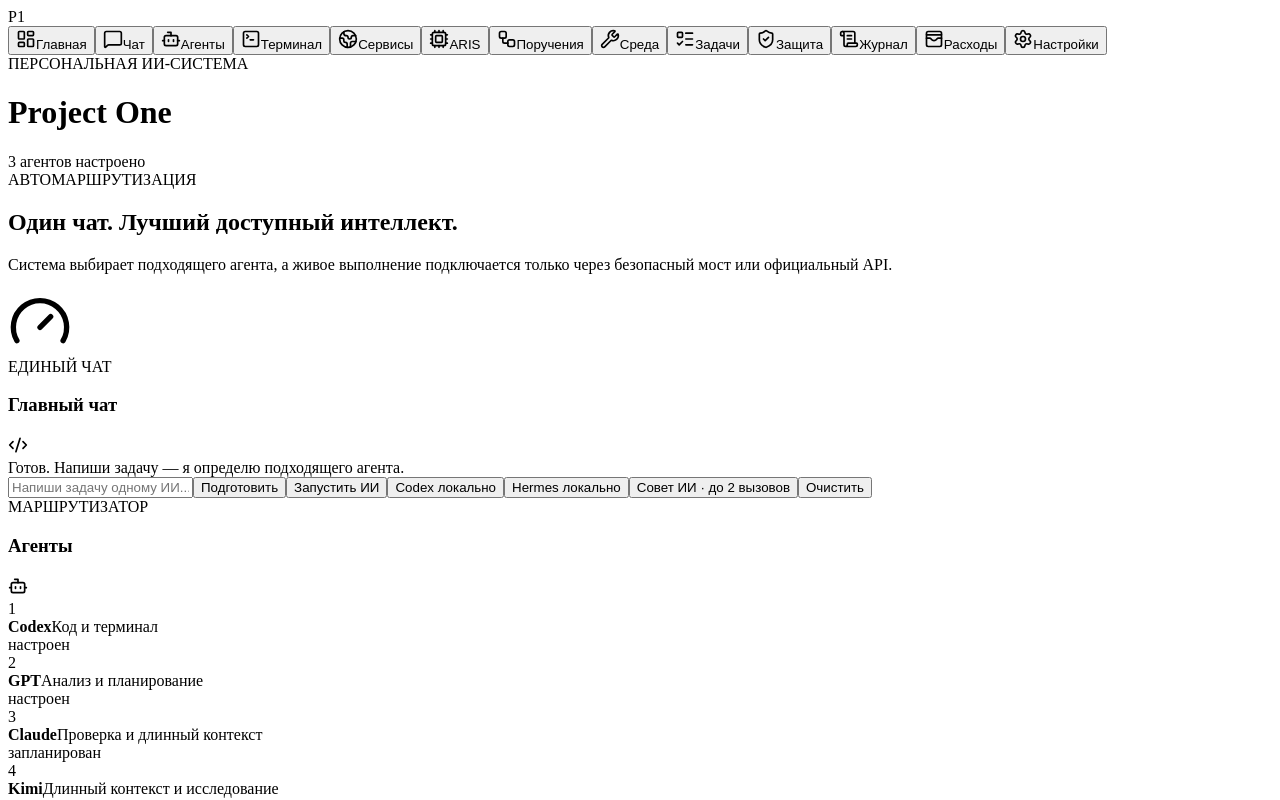
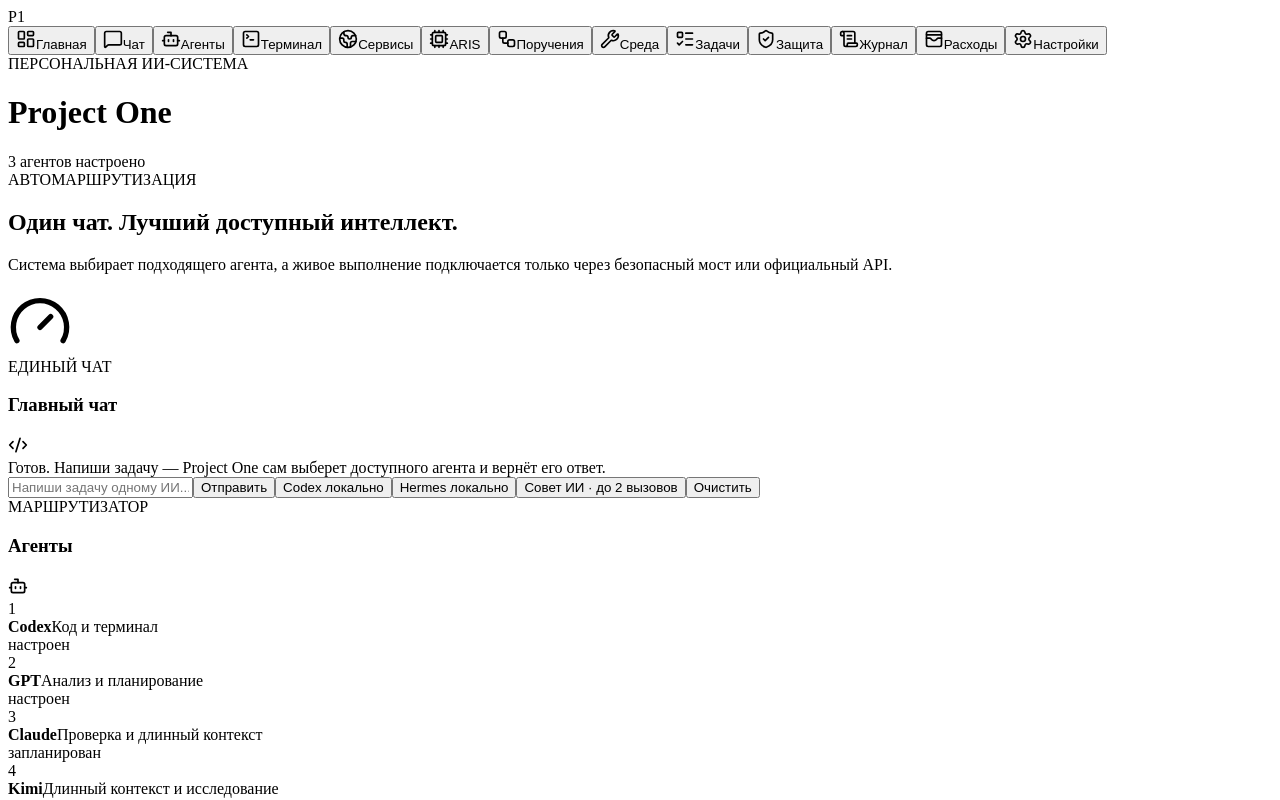
Before and after one commit to Aslan-Khashtyrov/ARIS, a React (Vite) app in the folder control-center/: page / in a window 1280 px wide. Both pictures are taken after a click on the button "Чат". Shown: the top 800 px of the page. Built offline with nearby package versions, Linux system fonts and the light colour scheme; what @capacitor/core would draw is missing.

Commit message:
Make Project One chat execute the best available agent

```diff
--- a/control-center/package.json
+++ b/control-center/package.json
@@ -1,7 +1,7 @@
 {
   "name": "personal-ai-hub",
   "private": true,
-  "version": "2.4.0",
+  "version": "2.5.0",
   "type": "module",
   "scripts": {
     "dev": "vite --host 0.0.0.0",
--- a/control-center/src/App.jsx
+++ b/control-center/src/App.jsx
@@ -84,7 +84,11 @@
           setText(''); return true;
         }
       }
-      updateState(current => ({ logs: appendLog(current.logs, t.logLiveAiUnavailable) }));
+      updateState(current => ({
+        chatHistory: [...current.chatHistory, { kind: 'me', author: t.you, text: value }, { kind: 'agent', author: 'Project One', text: t.noLiveAgent }].slice(-100),
+        logs: appendLog(current.logs, t.logLiveAiUnavailable),
+      }));
+      setText('');
       return false;
     } finally { setLiveAiBusy(false); }
   }
@@ -102,20 +106,6 @@
     } catch {
       updateState(current => ({ logs: appendLog(current.logs, t.logCouncilFailed) })); return false;
     } finally { setCouncilBusy(false); }
-  }
-
-  function sendMessage() {
-    const value = text.trim();
-    if (!value) return;
-    const route = routingPreview(value, t);
-    updateState(current => ({
-      chatHistory: [...current.chatHistory,
-        { kind: 'me', author: t.you, text: value },
-        { kind: 'agent', author: route.agent.name, text: route.message },
-      ].slice(-100),
-      logs: appendLog(current.logs, t.logChatRouted(route.agent.name)),
-    }));
-    setText('');
   }
 
   function addMission(textValue) {
@@ -142,7 +132,7 @@
   const common = { t };
   const screens = {
     home: <HomeScreen {...common} state={state} configured={configured} onNavigate={setTab}/>,
-    chat: <ChatScreen {...common} text={text} setText={setText} history={state.chatHistory} onSend={sendMessage} onRunLiveAi={runLiveAi} onRunCodex={() => runLocal('codex')} onRunHermes={() => runLocal('hermes')} liveAiBusy={liveAiBusy} onRunCouncil={runNativeCouncil} councilBusy={councilBusy} onClear={() => updateState({ chatHistory: [] })}/>,
+    chat: <ChatScreen {...common} text={text} setText={setText} history={state.chatHistory} onSend={runLiveAi} onRunLiveAi={runLiveAi} onRunCodex={() => runLocal('codex')} onRunHermes={() => runLocal('hermes')} liveAiBusy={liveAiBusy} onRunCouncil={runNativeCouncil} councilBusy={councilBusy} onClear={() => updateState({ chatHistory: [] })}/>,
     agents: <AgentsScreen {...common} state={state} updateState={updateState}/>,
     terminal: <TerminalScreen {...common} state={state} updateState={updateState}/>,
     services: <ServicesScreen {...common} notice={notice} setNotice={setNotice}/>,
--- a/control-center/src/Screens.jsx
+++ b/control-center/src/Screens.jsx
@@ -34,7 +34,7 @@
     <div className="grid"><section className="panel chat-panel">
       <div className="panel-head"><div><span className="kicker">{t.unifiedChat}</span><h3>{t.mainChat}</h3></div><Code2 size={20}/></div>
       <div className="messages">{history.length ? history.map((item, i) => <div className={'bubble ' + item.kind} key={i}><b>{item.author}</b><span>{item.text}</span></div>) : <div className="bubble system"><span>{t.readyMessage}</span></div>}</div>
-      <div className="composer"><input value={text} onChange={e => setText(e.target.value)} onKeyDown={e => e.key === 'Enter' && onSend()} placeholder={t.inputPlaceholder}/><button onClick={onSend}>{t.send}</button><button className="secondary" disabled={liveAiBusy || councilBusy} onClick={onRunLiveAi}>{liveAiBusy ? t.liveAiRunning : t.runLiveAi}</button><button className="secondary" disabled={liveAiBusy || councilBusy} onClick={onRunCodex}>{t.runCodex}</button><button className="secondary" disabled={liveAiBusy || councilBusy} onClick={onRunHermes}>{t.runHermes}</button><button className="secondary" disabled={councilBusy || liveAiBusy} onClick={onRunCouncil}>{councilBusy ? t.councilRunning : t.runCouncil}</button><button className="secondary" onClick={onClear}>{t.clear}</button></div>
+      <div className="composer"><input value={text} onChange={e => setText(e.target.value)} onKeyDown={e => { if (e.key === 'Enter' && !liveAiBusy && !councilBusy) onSend(); }} placeholder={t.inputPlaceholder}/><button disabled={liveAiBusy || councilBusy} onClick={onSend}>{liveAiBusy ? t.liveAiRunning : t.send}</button><button className="secondary" disabled={liveAiBusy || councilBusy} onClick={onRunCodex}>{t.runCodex}</button><button className="secondary" disabled={liveAiBusy || councilBusy} onClick={onRunHermes}>{t.runHermes}</button><button className="secondary" disabled={councilBusy || liveAiBusy} onClick={onRunCouncil}>{councilBusy ? t.councilRunning : t.runCouncil}</button><button className="secondary" onClick={onClear}>{t.clear}</button></div>
     </section>
     <AgentsCompact t={t}/><TerminalCompact t={t}/></div>
   </section>;
--- a/control-center/src/i18n.js
+++ b/control-center/src/i18n.js
@@ -8,9 +8,9 @@
   heroDescription: 'Система выбирает подходящего агента, а живое выполнение подключается только через безопасный мост или официальный API.',
   unifiedChat: 'ЕДИНЫЙ ЧАТ',
   mainChat: 'Главный чат',
-  readyMessage: 'Готов. Напиши задачу — я определю подходящего агента.',
+  readyMessage: 'Готов. Напиши задачу — Project One сам выберет доступного агента и вернёт его ответ.',
   inputPlaceholder: 'Напиши задачу одному ИИ...',
-  send: 'Подготовить', runCodex: 'Codex локально', runHermes: 'Hermes локально', runLiveAi: 'Запустить ИИ', liveAiRunning: 'ИИ отвечает…', runCouncil: 'Совет ИИ · до 2 вызовов', councilRunning: 'Совет проверяет…', clear: 'Очистить',
+  send: 'Отправить', runCodex: 'Codex локально', runHermes: 'Hermes локально', runLiveAi: 'Запустить ИИ', liveAiRunning: 'ИИ отвечает…', runCouncil: 'Совет ИИ · до 2 вызовов', councilRunning: 'Совет проверяет…', clear: 'Очистить',
   router: 'МАРШРУТИЗАТОР', agents: 'Агенты',
   codeWorkspace: 'РАБОЧАЯ СРЕДА КОДА', terminalTitle: 'Терминал Codex',
   workspaceReady: 'Мост к терминалу пока не подключён.', waitingTask: 'ожидание безопасного подключения_',
@@ -64,6 +64,7 @@
   tasksTitle: 'Задачи', tasksKicker: 'ЛОКАЛЬНЫЕ ЗАДАЧИ', tasksDescription: 'Черновик задач Project One. Ничего не выполняется без подключённого агента или моста.',
   taskPlaceholder: 'Новая задача…', addTask: 'Добавить', noTasks: 'Задач пока нет.', delete: 'Удалить',
   logsTitle: 'Журнал', logsKicker: 'ЖУРНАЛ СОБЫТИЙ', logsDescription: 'Локальная история действий приложения без секретов и содержимого токенов.', noLogs: 'Событий пока нет.',
+  noLiveAgent: 'Сейчас нет доступного живого агента. Проверь экран «Агенты»: для Codex/Hermes нужен локальный мост, для остальных — защищённый ключ.',
   liveAiEmpty: 'Провайдер вернул пустой ответ.', logLocalAgentCompleted: agent => `Локальный агент ${agent} завершил задачу.`, logLocalAgentFailed: agent => `Локальный агент ${agent} завершился ошибкой.`, logLiveAiUnavailable: 'Живой ИИ не запущен: нет настроенного нативного провайдера.', logLiveAiCompleted: provider => `Живой запрос выполнен через ${provider}.`, logLiveAiFailed: provider => `Живой запрос через ${provider} завершился ошибкой.`, logCouncilCompleted: count => `Совет ИИ завершён: ${count} API-вызов(а).`, logCouncilFailed: 'Совет ИИ завершился ошибкой.',
   logChatRouted: agent => `Задача маршрутизирована к ${agent}.`, logTaskAdded: 'Добавлена локальная задача.',
   logTaskChanged: 'Статус локальной задачи изменён.', logTaskDeleted: 'Локальная задача удалена.',
@@ -83,8 +84,8 @@
     appSystem: 'PERSONAL AI SYSTEM', agentsOnline: 'agents configured', autoRouting: 'AUTO ROUTING',
     hero: 'One chat. Best available intelligence.',
     heroDescription: 'The system selects the right agent, while live execution only connects through a safe bridge or official API.',
-    unifiedChat: 'UNIFIED CHAT', mainChat: 'Main chat', readyMessage: 'Ready. Send a task and I will choose the right agent.',
-    inputPlaceholder: 'Send a task to one AI...', send: 'Prepare', runCodex: 'Codex local', runHermes: 'Hermes local', runLiveAi: 'Run AI', liveAiRunning: 'AI is responding…', runCouncil: 'AI Council · up to 2 calls', councilRunning: 'Council is reviewing…', clear: 'Clear', router: 'ROUTER', agents: 'Agents',
+    unifiedChat: 'UNIFIED CHAT', mainChat: 'Main chat', readyMessage: 'Ready. Send a task and Project One will choose an available agent and return its answer.',
+    inputPlaceholder: 'Send a task to one AI...', send: 'Send', runCodex: 'Codex local', runHermes: 'Hermes local', runLiveAi: 'Run AI', liveAiRunning: 'AI is responding…', runCouncil: 'AI Council · up to 2 calls', councilRunning: 'Council is reviewing…', clear: 'Clear', router: 'ROUTER', agents: 'Agents',
     codeWorkspace: 'CODE WORKSPACE', terminalTitle: 'Codex Terminal', workspaceReady: 'The terminal bridge is not connected yet.',
     waitingTask: 'waiting for secure connection_', servicesKicker: 'PROTECTED SERVICES', servicesTitle: 'Project One work pages',
     servicesDescription: 'On Android, Project One opens approved services inside a protected in-app browser. Cross-domain navigation, mixed content, file access and third-party cookies are blocked. The app does not intercept passwords.',
@@ -129,6 +130,7 @@
   tasksTitle: 'Tasks', tasksKicker: 'LOCAL TASKS', tasksDescription: 'Project One task draft. Nothing runs without a connected agent or bridge.',
   taskPlaceholder: 'New task…', addTask: 'Add', noTasks: 'No tasks yet.', delete: 'Delete',
   logsTitle: 'Log', logsKicker: 'EVENT LOG', logsDescription: 'Local app activity history without secrets or token contents.', noLogs: 'No events yet.',
+  noLiveAgent: 'No live agent is available right now. Check Agents: Codex/Hermes need the local bridge; other agents need a protected key.',
   liveAiEmpty: 'The provider returned an empty response.', logLocalAgentCompleted: agent => `Локальный агент ${agent} завершил задачу.`, logLocalAgentFailed: agent => `Локальный агент ${agent} завершился ошибкой.`, logLiveAiUnavailable: 'Live AI was not started: no configured native provider.', logLiveAiCompleted: provider => `Live request completed via ${provider}.`, logLiveAiFailed: provider => `Live request via ${provider} failed.`, logCouncilCompleted: count => `AI Council completed with ${count} API call(s).`, logCouncilFailed: 'AI Council failed.',
   logChatRouted: agent => `Task routed to ${agent}.`, logTaskAdded: 'Local task added.', logTaskChanged: 'Local task status changed.', logTaskDeleted: 'Local task deleted.',
   backupTitle: 'Backup', backupHint: 'Exports local data without secrets and always restores the bridge in a safe state.', backupExport: 'Export', backupImport: 'Restore', backupImported: 'Backup restored safely', backupInvalid: 'Backup file rejected', versionLabel: 'Shell version', versionValue: '2.4 — live agent status and bridge/API checks',
```
Also changed, not shown: 1 other file (tests, documents, lock files or other folders).
